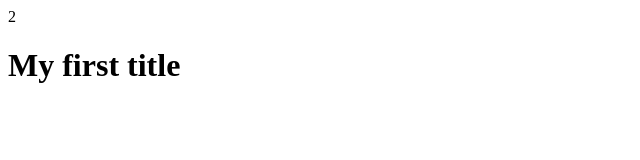
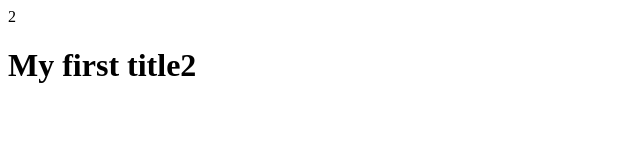
Before and after one commit to AndreyKremen/repo, a plain HTML site: page index.html in a window 1280 px wide. Shown: the full height of the page, 0-640 px from the left. Drawn offline with Linux system fonts and the light colour scheme.

Commit message:
added H1 tag 2

```diff
--- a/index.html
+++ b/index.html
@@ -7,6 +7,6 @@
 </head>
 <body>
   <div>2</div>
-  <h1>My first title</h1>
+  <h1>My first title2</h1>
 </body>
 </html>
```
